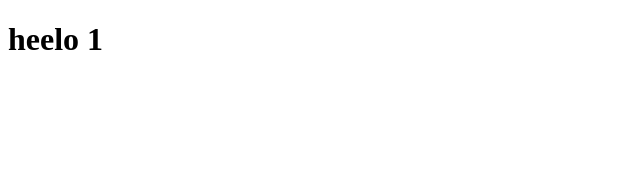
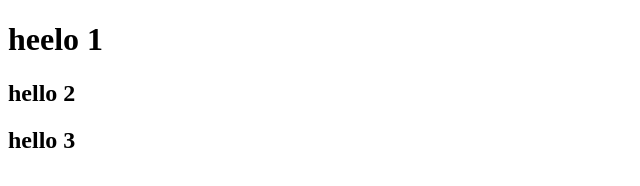
Before and after one commit to Luuhoaaa1212/demo-github, a plain HTML site: page index.html in a window 1280 px wide. Shown: the whole page, without its empty margins (0-640 px from the left). Drawn offline with Linux system fonts and the light colour scheme.

Commit message:
add text hello 3

```diff
--- a/index.html
+++ b/index.html
@@ -7,5 +7,7 @@
 </head>
 <body>
     <h1>heelo 1</h1>
+    <h2>hello 2</h2>
+    <h2>hello 3</h2>
 </body>
 </html>
```
